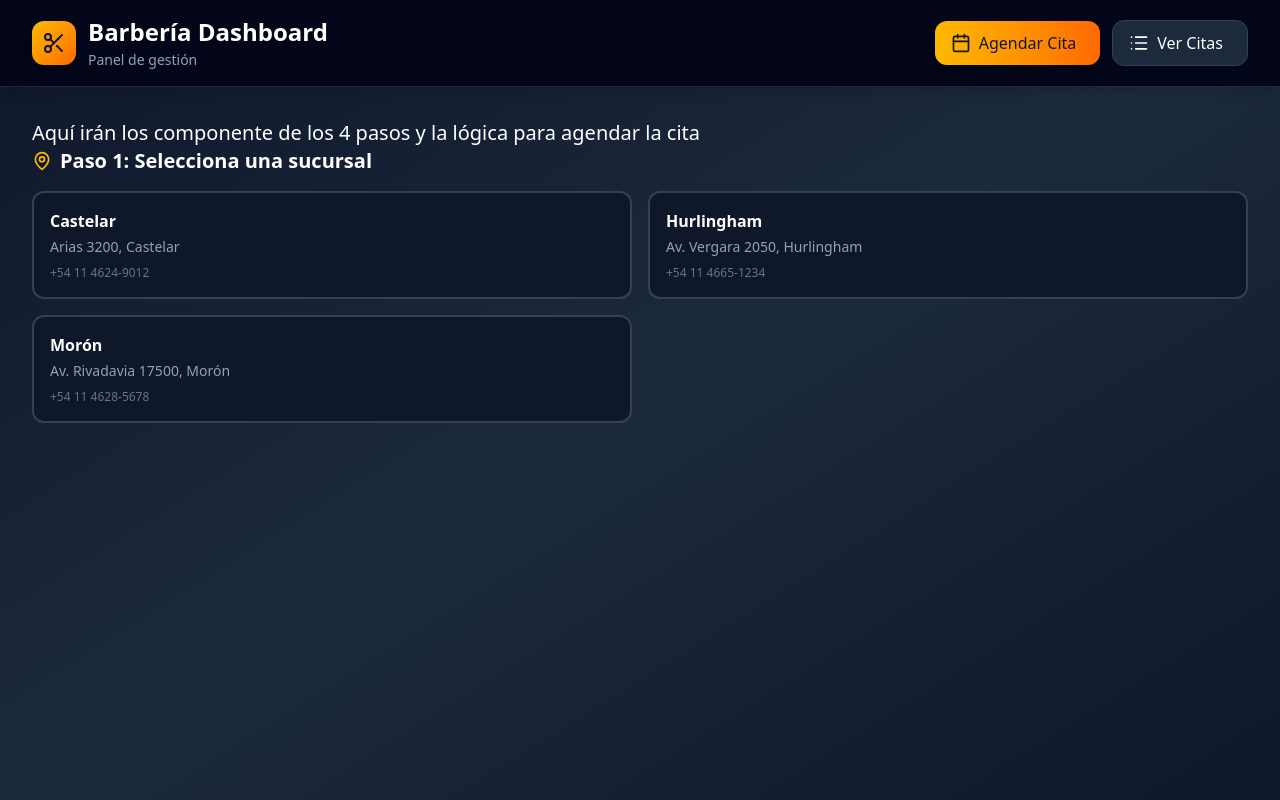
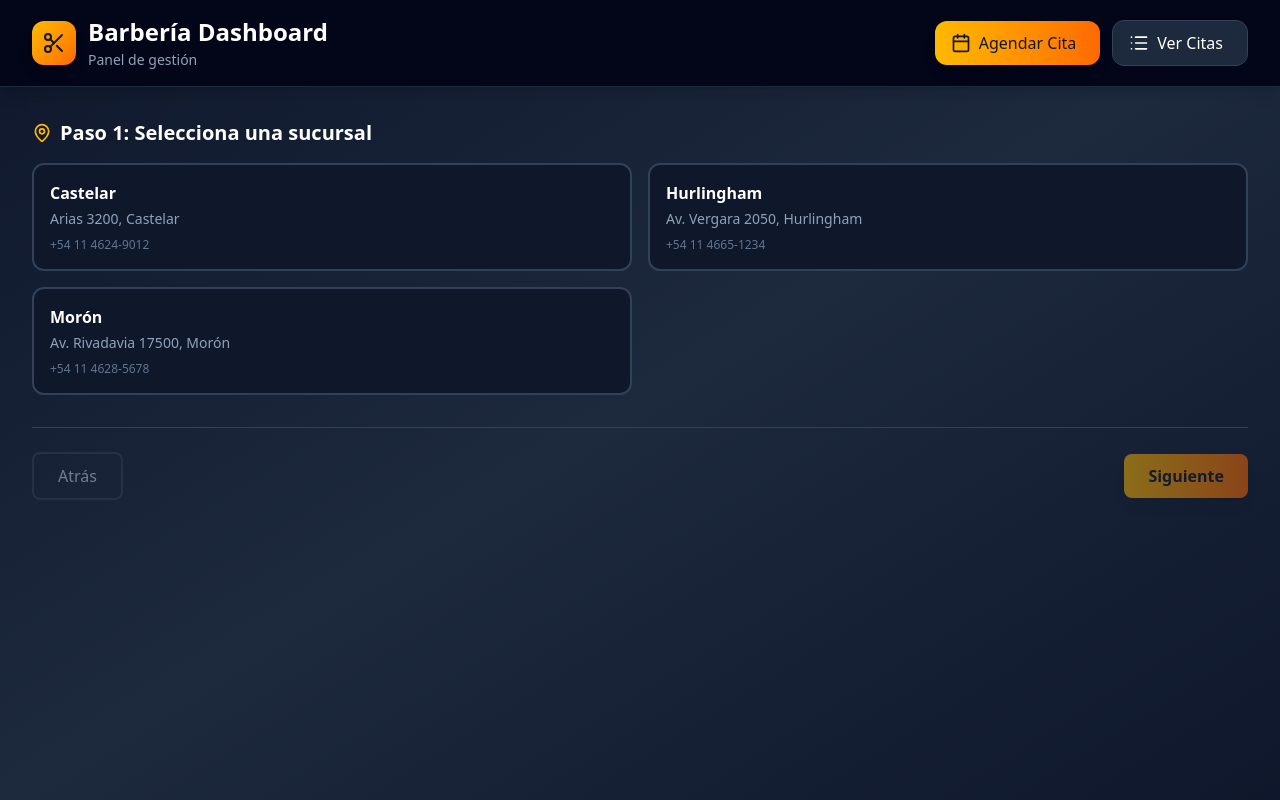
Before and after one commit to Bautista598/app-barber, a React (Vite) app: page /agendar-cita in a window 1280 px wide. Built offline with nearby package versions, Linux system fonts and the light colour scheme.

Commit message:
creo los botones para pasar al siguiente paso o volver para atrás y cree las funciones para actualizar el estado de 'step'

```diff
--- a/src/pages/AddAppointment.jsx
+++ b/src/pages/AddAppointment.jsx
@@ -6,6 +6,14 @@ import SelectBranch from '../components/AddAppointmentComponents/SelectBranch'
 function AddAppointment() {
 	const [step, setStep] = useState(1)
 	const [loading, setLoading] = useState(true)
+	const [selectedBranch, setSelectedBranch] = useState(null)
+
+	const handleBack = () => {
+		console.log('volver al paso anterior')
+	}
+	const handleNext = () => {
+		console.log('siguiente paso')
+	}
 
 	if (!loading) {
 		return (
@@ -17,10 +25,35 @@ function AddAppointment() {
 
 	return (
 		<div>
-			<h1 className="text-xl text-white">
-				Aquí irán los componente de los 4 pasos y la lógica para agendar la cita
-			</h1>
-			{step === 1 && <SelectBranch />}
+			{step === 1 && (
+				<SelectBranch
+					selectedBranch={selectedBranch}
+					setSelectedBranch={setSelectedBranch}
+				/>
+			)}
+
+			<div className="flex items-center justify-between mt-6 sm:mt-8 pt-6 border-t border-slate-700">
+				<button
+					onClick={handleBack}
+					disabled={step === 1}
+					className="px-4 sm:px-6 py-2 sm:py-2.5 border-2 border-slate-700 text-slate-300 rounded-lg font-medium hover:bg-slate-800 transition-colors disabled:opacity-50 disabled:cursor-not-allowed text-sm sm:text-base"
+				>
+					Atrás
+				</button>
+
+				<button
+					onClick={handleNext}
+					disabled={
+						(step === 1 && !selectedBranch) ||
+						(step === 2 && !selectedServicio) ||
+						(step === 3 && !selectedBarbero) ||
+						(step === 4 && (!selectedDate || !selectedTime))
+					}
+					className="px-4 sm:px-6 py-2 sm:py-2.5 bg-gradient-to-r from-amber-400 to-orange-500 text-slate-900 rounded-lg font-bold hover:from-amber-500 hover:to-orange-600 transition-all disabled:opacity-50 disabled:cursor-not-allowed shadow-lg text-sm sm:text-base"
+				>
+					{step === 4 ? 'Continuar' : 'Siguiente'}
+				</button>
+			</div>
 		</div>
 	)
 }
```
